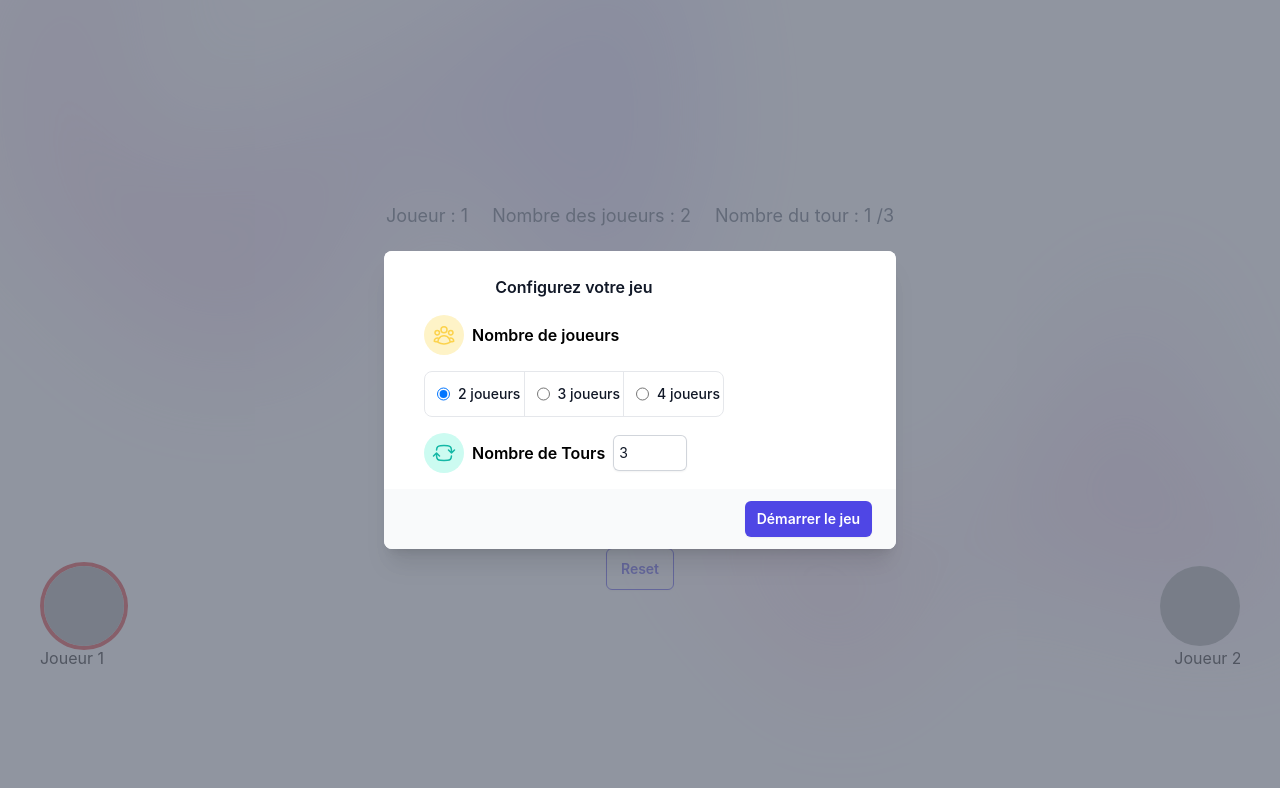
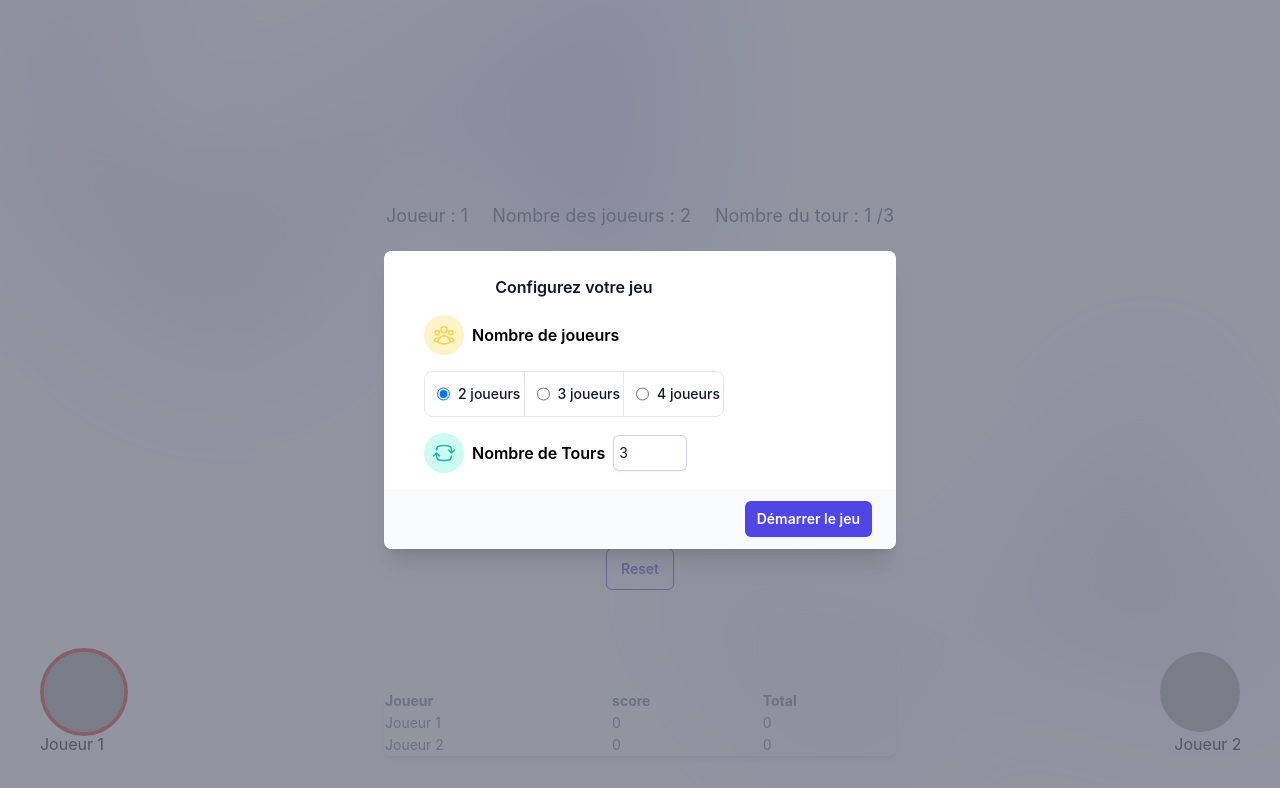
Before and after one commit to A-chelbi/dice-game, a React (Create React App) app: page / in a window 1280 px wide. Both pictures are taken after a click on the button "Jouer". Shown: the top 788 px of the page. Built offline with nearby package versions, Linux system fonts and the light colour scheme; grey boxes are pictures that could not be loaded.

Commit message:
Add history table with total score for each player

```diff
--- a/src/DiceGame/components/Dice/Dice.tsx
+++ b/src/DiceGame/components/Dice/Dice.tsx
@@ -7,9 +7,9 @@ import DiceImage4 from "../../../images/dice4.svg";
 import DiceImage5 from "../../../images/dice5.svg";
 import DiceImage6 from "../../../images/dice6.svg";
 
-import { useState } from "react";
+import { useEffect, useState } from "react";
 import { useForm } from "react-hook-form";
-import { IFormInput, THistory } from "../../../types";
+import { IFormInput, THistory, TPlayer } from "../../../types";
 import DesignElementTopLeft from "../DesigneElements/DesignElementTopLeft";
 import DesignElementBottom from "../DesigneElements/DesignElementBottom";
 import History from "../History/History";
@@ -25,7 +25,9 @@ const diceImages = [
 ];
 
 const Dice: React.FC = (): JSX.Element => {
-  const [userTurn, setUserTurn] = useState(1);
+  const [players, setPlayers] = useState<TPlayer[]>([]);
+
+  const [currentPlayer, setCurrentPlayer] = useState(1);
   const [score, setScore] = useState(0);
 
   const [round, setRound] = useState(1);
@@ -33,13 +35,11 @@ const Dice: React.FC = (): JSX.Element => {
 
   const [isDisabled, setIsDisabled] = useState(false);
 
-  const [history, setHistory] = useState<THistory>([]);
-
   const [dice1, setDice1] = useState(diceImages[0]);
   const [dice2, setDice2] = useState(diceImages[1]);
 
   const [winnerModalOpen, setwinnerModalOpen] = useState(false);
-  const [winners, setWinners] = useState<THistory>([]);
+  const [winners, setWinners] = useState<TPlayer[]>([]);
 
   const { register, watch } = useForm<IFormInput>({
     defaultValues: {
@@ -51,7 +51,16 @@ const Dice: React.FC = (): JSX.Element => {
   const numbOfUsersValue = watch("numbOfUsers");
   const numbOfRoundsValue = watch("numbOfRounds");
 
-  /* Dice roll logic */
+  // Calculate total number of rolls
+  const totalTurns = numbOfRoundsValue * numbOfUsersValue;
+
+  /*
+   *  Dice roll logic
+   *
+   * Generate random numbers from 1 to 6 for each Dice
+   * Calculate the current score and append it to the current player
+   * Calculate the total score for each player
+   */
   const handleRoll = () => {
     // Generate random number
     const firstRandomNum = Math.floor(Math.random() * 6);
@@ -60,34 +69,27 @@ const Dice: React.FC = (): JSX.Element => {
     // Calculate score
     const currentScore = firstRandomNum + secondRandomNum + 2;
 
-    // Calculate total number of rolls
-    const totalTurns = numbOfRoundsValue * numbOfUsersValue;
+    const newPlayers = [...players]; // Get all players list
+
+    newPlayers[currentPlayer - 1].score = currentScore; // Update current player's score
+    newPlayers[currentPlayer - 1].total += currentScore; // Update current player's Total score
 
     // Set rolled dice images
     setDice1(diceImages[firstRandomNum]);
     setDice2(diceImages[secondRandomNum]);
 
-    setScore(currentScore);
+    setScore(currentScore); // Used mainly for showing current score in the page header
 
-    // Update current user turn
-    if (userTurn <= numbOfUsersValue - 1) {
-      setUserTurn(userTurn + 1);
+    // Update current player turn and rounds
+    if (currentPlayer <= numbOfUsersValue - 1) {
+      setCurrentPlayer(currentPlayer + 1);
     } else {
-      setUserTurn(1);
+      setCurrentPlayer(1);
       setRound(round + 1);
     }
 
     // Update current game turn
     setCurrentTurn(currentTurn + 1);
-
-    setHistory((prev) => [
-      ...prev,
-      {
-        id: prev.length,
-        text: `Joueur ${userTurn} a un score de ${currentScore} points`,
-        value: currentScore,
-      },
-    ]);
 
     // Finish the game
     if (currentTurn >= totalTurns) {
@@ -100,9 +102,8 @@ const Dice: React.FC = (): JSX.Element => {
     setIsDisabled(true);
 
     setTimeout(() => {
-      const { maxWinners } = getWinner(history);
-      console.log(maxWinners, "max");
-      // alert(`Felicitation : ${winner?.text}`);
+      const { maxWinners } = getWinner(players);
+
       setwinnerModalOpen(true);
       setWinners(maxWinners);
     }, 1000);
@@ -113,28 +114,42 @@ const Dice: React.FC = (): JSX.Element => {
     setScore(0);
     setIsDisabled(false);
 
-    setUserTurn(1);
+    setCurrentPlayer(1);
     setCurrentTurn(1);
     setRound(1);
 
-    setHistory([]);
+    for (let i = 0; i < numbOfUsersValue; ++i) {
+      players[i].score = 0;
+      players[i].total = 0;
+    }
   };
 
-  const getWinner = (history: THistory) => {
+  const getWinner = (players: TPlayer[]) => {
     let maxWinners = [];
     let max = -13;
 
-    for (let i = 0; i < history.length; ++i) {
-      if (history[i].value < max) continue;
-      if (history[i].value > max) {
+    for (let i = 0; i < players.length; ++i) {
+      if (players[i].total < max) continue;
+      if (players[i].total > max) {
         maxWinners = [];
-        max = history[i].value;
+        max = players[i].total;
       }
-      maxWinners.push(history[i]);
+      maxWinners.push(players[i]);
     }
 
     return { maxWinners };
   };
+
+  // Set players list
+  useEffect(() => {
+    let players = [];
+
+    for (let i = 0; i < numbOfUsersValue; ++i) {
+      players.push({ id: i + 1, name: `Joueur ${i + 1}`, score: 0, total: 0 });
+    }
+
+    setPlayers(players);
+  }, [numbOfUsersValue]);
 
   return (
     <div className="relative isolate px-6 pt-14 lg:px-8">
@@ -148,7 +163,7 @@ const Dice: React.FC = (): JSX.Element => {
         >
           <img
             className={
-              userTurn === 4
+              currentPlayer === 4
                 ? `h-20 w-20 flex-none rounded-full bg-gray-50 ml-auto ring-4 ring-red-600 mr-1 mt-1`
                 : `h-20 w-20 flex-none rounded-full bg-gray-50 ml-auto`
             }
@@ -168,7 +183,7 @@ const Dice: React.FC = (): JSX.Element => {
         >
           <img
             className={
-              userTurn === 3
+              currentPlayer === 3
                 ? `h-20 w-20 flex-none rounded-full bg-gray-50 ring-4 ring-red-600 ml-1 mt-1`
                 : `h-20 w-20 flex-none rounded-full bg-gray-50`
             }
@@ -179,10 +194,11 @@ const Dice: React.FC = (): JSX.Element => {
           <span className="relative right-[calc(50%-2rem)] ">Joueur 3</span>
         </div>
       )}
+
       <div className="mx-auto max-w-2xl py-20 sm:py-25 lg:py-35">
         <div className="mt-10 flex items-center justify-center gap-x-6">
           <p className="mt-6 text-lg leading-8 text-gray-600">
-            Joueur : {userTurn}
+            Joueur : {currentPlayer}
           </p>
           <p className="mt-6 text-lg leading-8 text-gray-600">
             Nombre des joueurs : {numbOfUsersValue}
@@ -193,6 +209,7 @@ const Dice: React.FC = (): JSX.Element => {
             {numbOfRoundsValue}
           </p>
         </div>
+
         <div className="text-center">
           <div className="mt-10 flex items-center justify-center gap-x-6">
             <img className="rounded-lg" src={dice1} alt="Dice" />
@@ -224,7 +241,7 @@ const Dice: React.FC = (): JSX.Element => {
         </div>
       </div>
 
-      <History history={history} />
+      <History players={players} />
 
       <DesignElementBottom />
 
@@ -235,7 +252,7 @@ const Dice: React.FC = (): JSX.Element => {
       >
         <img
           className={
-            userTurn === 1
+            currentPlayer === 1
               ? `h-20 w-20 flex-none top-0 rounded-full bg-gray-50  ml-1 mt-1 ring-4 ring-red-600`
               : `h-20 w-20 flex-none top-0 rounded-full bg-gray-50 `
           }
@@ -253,7 +270,7 @@ const Dice: React.FC = (): JSX.Element => {
       >
         <img
           className={
-            userTurn === 2
+            currentPlayer === 2
               ? `h-20 w-20 flex-none top-0 rounded-full bg-gray-50 ml-auto mr-1 mt-1 ring-4 ring-red-600`
               : `h-20 w-20 flex-none top-0 rounded-full bg-gray-50 ml-auto`
           }
--- a/src/DiceGame/components/History/History.tsx
+++ b/src/DiceGame/components/History/History.tsx
@@ -1,17 +1,32 @@
-import { THistory } from "../../../types";
+import { TPlayer } from "../../../types";
 
 interface IHistoryProps {
-  history: THistory;
+  players: TPlayer[];
 }
 
-const History = ({ history }: IHistoryProps): JSX.Element => {
+const History = ({ players }: IHistoryProps): JSX.Element => {
   return (
     <div className="mt-5">
-      <ul>
-        {history.map((item) => (
-          <li key={item.id}>{item.text}</li>
-        ))}
-      </ul>
+      <div className="relative overflow-x-auto shadow-md sm:rounded-lg w-[32rem] m-auto">
+        <table className="w-full text-sm text-left text-gray-500 ">
+          <thead>
+            <tr>
+              <th>Joueur</th>
+              <th>score</th>
+              <th>Total</th>
+            </tr>
+          </thead>
+          <tbody>
+            {players.map((player) => (
+              <tr key={player.id}>
+                <td>{player.name} </td>
+                <td>{player.score} </td>
+                <td>{player.total}</td>
+              </tr>
+            ))}
+          </tbody>
+        </table>
+      </div>
     </div>
   );
 };
--- a/src/DiceGame/components/WinnerModal/WinnerModal.tsx
+++ b/src/DiceGame/components/WinnerModal/WinnerModal.tsx
@@ -1,11 +1,11 @@
 import { Fragment, useRef } from "react";
 import { Dialog, Transition } from "@headlessui/react";
-import { THistory } from "../../../types";
+import { TPlayer } from "../../../types";
 
 interface IWinnerModalProps {
   open: boolean;
   setOpen: any;
-  winners: THistory;
+  winners: TPlayer[];
 }
 
 const WinnerModal = ({
@@ -58,7 +58,11 @@ const WinnerModal = ({
                   <div className="mt-4">
                     <ul>
                       {winners.map((item) => (
-                        <li key={item.id}>{item.text}</li>
+                        <li key={item.id}>
+                          <b>{item.name}</b>
+                          <br />A GAGNER AVEC UN SCORE TOTAL DE :{" "}
+                          <b>{item.total}</b>
+                        </li>
                       ))}
                     </ul>
                   </div>
```
Also changed, not shown: src/types/index.ts (+7 -0 lines).
